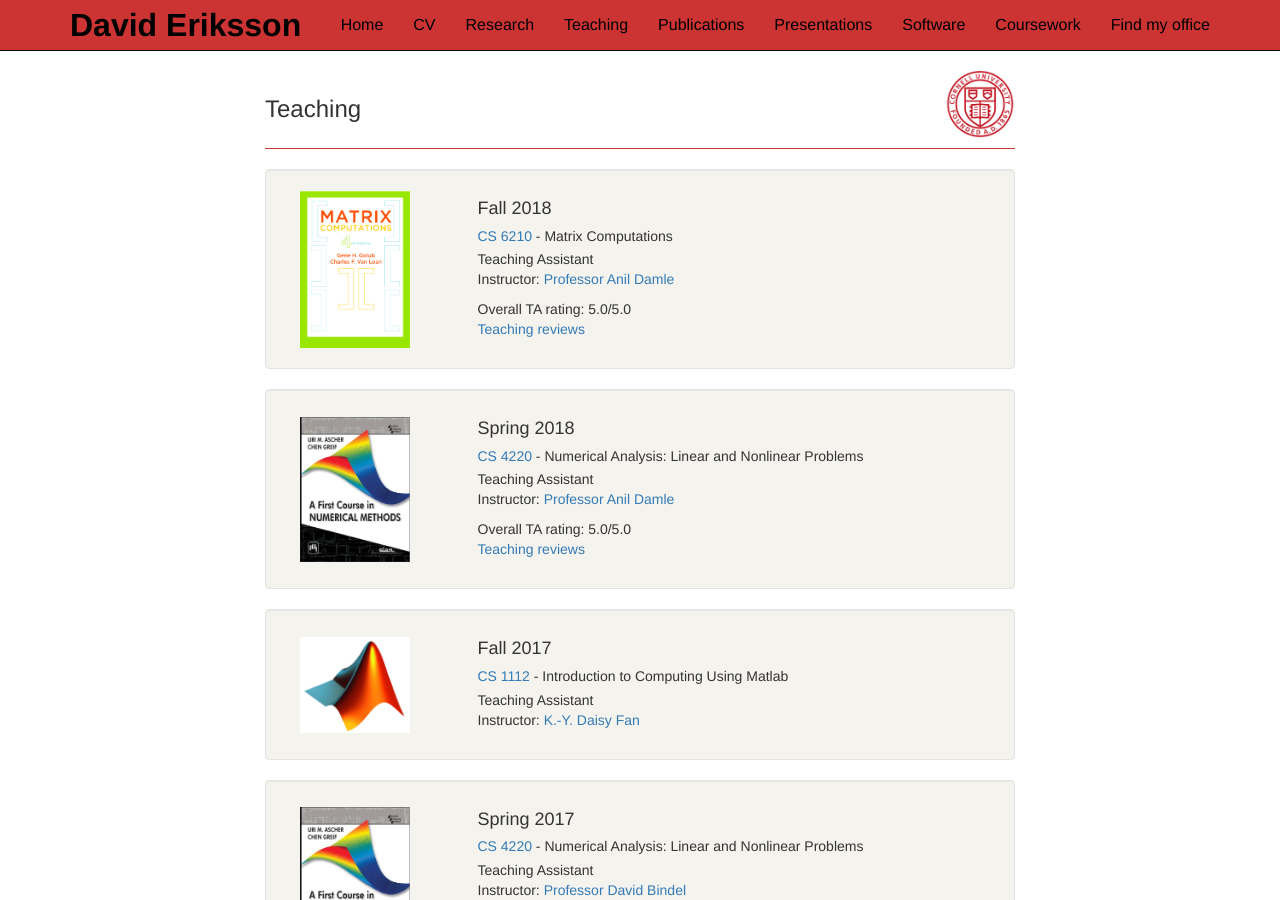
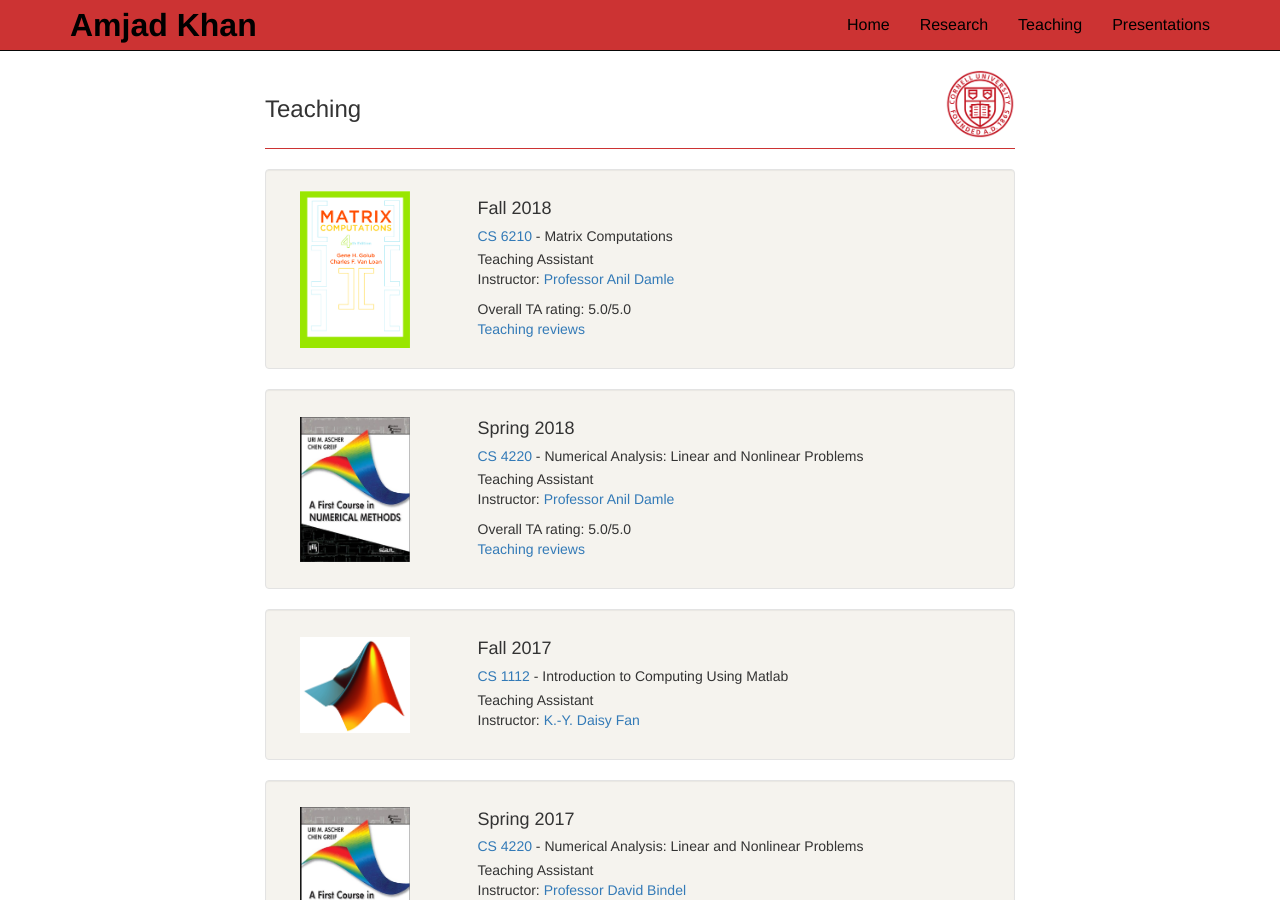
Before and after one commit to MathBioInfo/amjadkhan, a Jekyll site: the page webpage/teaching.html, which Jekyll copies as it is, in a window 1280 px wide and 900 px high. Built offline with Jekyll 4.4.1, drawn with Linux system fonts in a browser that asks for light colours.

Commit message:
Update teaching.html

```diff
--- a/webpage/teaching.html
+++ b/webpage/teaching.html
@@ -10,7 +10,7 @@
     <meta name="description" content="">
     <meta name="author" content="">
 
-    <title>David Eriksson - Teaching</title>
+    <title>Amjad Khan - Teaching</title>
 
     <!-- Bootstrap Core CSS -->
     <link href="css/bootstrap.css" rel="stylesheet">
@@ -40,16 +40,13 @@
                     <span class="icon-bar"></span>
                 </button>
                 <a class="navbar-brand"><span style="font-size: 32px !important; color: Black;">
-                    <b>David Eriksson</b></span></a>
+                    <b>Amjad Khan</b></span></a>
                 </div>
                 <!-- Collect the nav links, forms, and other content for toggling -->
                 <div class="collapse navbar-collapse" id="navbar">
                     <ul class ="nav navbar-nav navbar-right">
                         <li>
-                            <a href="https://people.cam.cornell.edu/~dme65/">Home</a>
-                        </li>
-                        <li>
-                            <a href="data/cv.pdf" target="_blank">CV</a>
+                            <a href="https://mathbioinfo.github.io/amjadkhan/">Home</a>
                         </li>
                         <li>
                             <a href="research.html">Research</a>
@@ -57,21 +54,11 @@
                         <li>
                             <a href="teaching.html">Teaching</a>
                         </li>
-                        <li>
-                            <a href="publications.html">Publications</a>
-                        </li>
+
                         <li>
                             <a href="presentations.html">Presentations</a>
                         </li>
-                        <li>
-                            <a href="software.html">Software</a>
-                        </li>
-                        <li>
-                            <a href="coursework.html">Coursework</a>
-                        </li>
-                        <li>
-                            <a href="myoffice.html">Find my office</a>
-                        </li>
+
                     </ul>
                 </div><!-- /.navbar-collapse -->
             </div><!-- /.container -->
```
